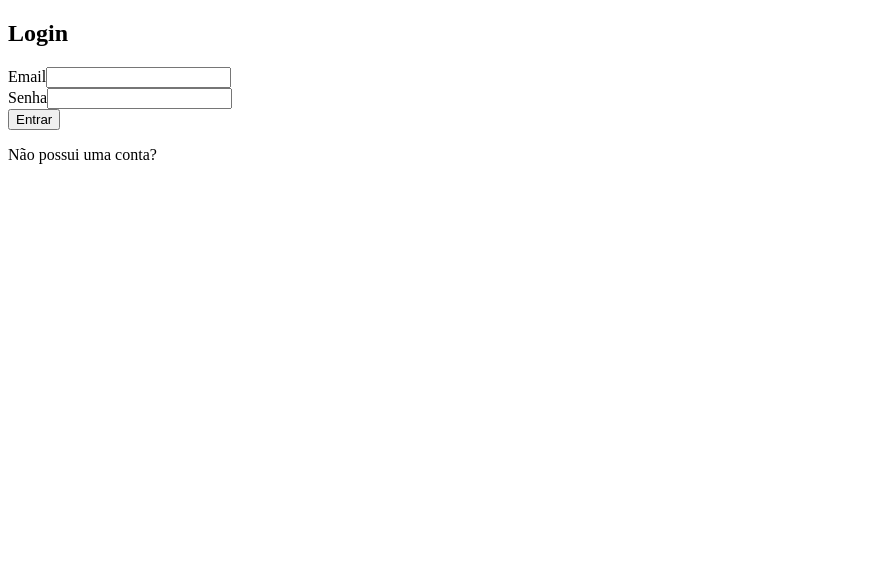
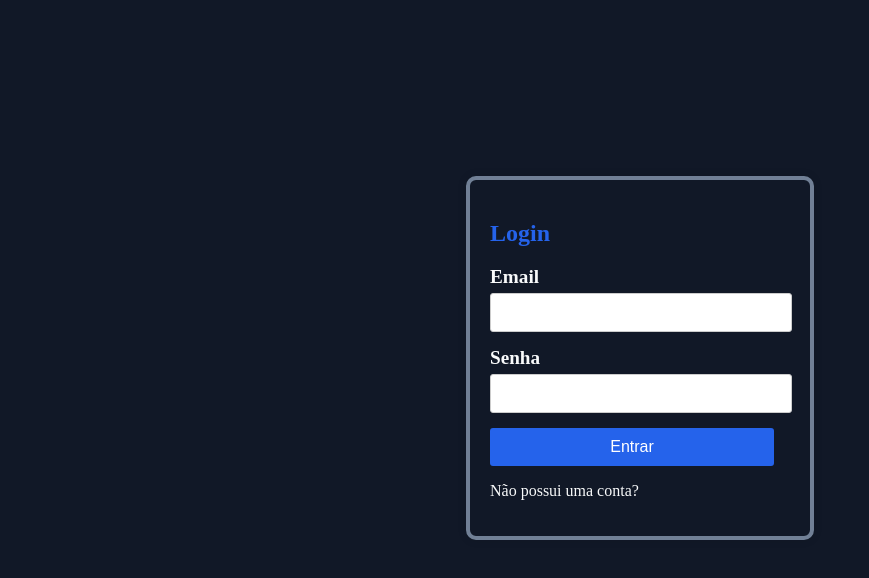
Before and after one commit to GabrielH89/blog_platform, a React (Vite) app in the folder frontend/: page / in a window 1280 px wide. Shown: the top 578 px of the page, without its empty margins (0-869 px from the left). Built offline with nearby package versions, Linux system fonts and the light colour scheme.

Commit message:
feat: add LoadingModal and its stylesheet. style: implement stylesheet to SIgnIn component

```diff
--- a/frontend/src/components/users/SignIn.tsx
+++ b/frontend/src/components/users/SignIn.tsx
@@ -1,16 +1,22 @@
 import axios, { AxiosError } from "axios";
 import { useState } from "react";
 import { Link, useNavigate } from "react-router-dom";
+import LoadingModal from "../../utils/LoadingModal";
+import '../../styles/users/SignIn.css';
 
 function SignIn() {
   const [login, setLogin] = useState("");
   const [password, setPassword] = useState("");
   const [errorMessage, setErrorMessage] = useState("");
+  const [isLoading, setIsLoading] = useState(false);
   const navigate = useNavigate();
   const API_URL = import.meta.env.VITE_API_URL;
 
   const handleLogin = async (e: React.FormEvent) => {
     e.preventDefault();
+
+    setIsLoading(true);
+    setErrorMessage("");
 
     if(!login.trim() || !password.trim()) {
       setErrorMessage("Preencha todos os campos");
@@ -25,23 +31,27 @@ function SignIn() {
       navigate("/home");
     }catch(error) {
       const axiosError = error as AxiosError;
-      if(axiosError.response?.status === 409 || axiosError.response?.status === 404) {
+      if(axiosError.response?.status === 401 || axiosError.response?.status === 404) {
         setErrorMessage("Email ou senha inválidos");
+        setIsLoading(false);
       }else{
         setErrorMessage("Erro ao tentar login, tente novamente mais tarde");
       }
       setTimeout(() => setErrorMessage(""), 3000);
+    }finally {
+       setIsLoading(false);
     }
   }
 
   return (
     <div className="signInContainer">
+      {isLoading && <LoadingModal/>}
       <form className="signInForm" onSubmit={handleLogin}>
         {errorMessage && <div className="error-message">{errorMessage}</div>}
         <h2>Login</h2>
         <div className="formGroup">
           <label>Email</label>
-          <input type="login" value={login} onChange={(e) => setLogin(e.target.value)} required></input>
+          <input type="email" value={login} onChange={(e) => setLogin(e.target.value)} required></input>
         </div>
 
          <div className="formGroup">
--- /dev/null
+++ b/frontend/src/styles/users/SignIn.css
@@ -0,0 +1,77 @@
+body {
+    background: #111827;
+    color: #F9FAFB;
+}
+
+.signInContainer {
+    display: flex;
+    justify-content: center;
+    align-items: center;
+    height: 100vh;
+  }
+
+.signInForm {
+  width: 300px;
+  padding: 20px;
+  background-color: transparent;
+  border-radius: 10px 10px 10px;
+  box-shadow: 0 0 10px rgba(0, 0, 0, 0.1);
+  margin-bottom: 100px;
+  border: 4px solid #718096;
+}
+
+.signInForm h2 {
+    color: #2563EB;
+}
+
+.formGroup {
+  margin-bottom: 15px;
+}
+
+label {
+  display: block;
+  margin-bottom: 5px;
+  font-size: 1.2rem;
+  font-weight: bold;
+}
+
+input[type='email'],
+input[type='password'] {
+    width: calc(100% - 16px); /* Leva em consideração o padding (8px) do elemento */
+    padding: 8px;
+    border: 1px solid #ccc;
+    border-radius: 3px;
+    font-size: 1.1rem;
+}
+
+.login-btn {
+  display: flex;
+  justify-content: center;
+}
+
+button {
+  width: calc(100% - 16px); /* Leva em consideração o padding (8px) do elemento */
+  padding: 10px;
+  background-color: #2563EB;
+  color: #fff;
+  border: none;
+  border-radius: 3px;
+  cursor: pointer;
+  font-size: 1rem;
+}
+
+button:hover {
+  background-color: darkblue;
+}
+
+.error-message {
+    color: white;
+    font-size: 1.3rem;
+}
+
+/* Estilo responsivo para telas menores */
+@media screen and (max-width: 600px) {
+    .signInForm {
+        width: 90%;
+    }
+}
--- /dev/null
+++ b/frontend/src/styles/utils/LoadingModal.css
@@ -0,0 +1,47 @@
+/* Overlay que cobre a tela */
+.loading-modal-overlay {
+    position: fixed;
+    top: 0;
+    left: 0;
+    width: 100%;
+    height: 100%;
+    background-color: rgba(0, 0, 0, 0.5);
+    display: flex;
+    justify-content: center;
+    align-items: center;
+    z-index: 9999;
+  }
+
+  /* Container do conteúdo do modal */
+  .loading-modal-content {
+    background-color: white;
+    padding: 20px;
+    border-radius: 10px;
+    display: flex;
+    align-items: center;
+    justify-content: center;
+    flex-direction: column;
+  }
+
+  /* Estilo do spinner de carregamento */
+  .loading-spinner {
+    border: 4px solid #f3f3f3;
+    border-top: 4px solid #3498db;
+    border-radius: 50%;
+    width: 50px;
+    height: 50px;
+    animation: spin 1s linear infinite;
+  }
+
+  /* Animação do spinner */
+  @keyframes spin {
+    0% { transform: rotate(0deg); }
+    100% { transform: rotate(360deg); }
+  }
+
+  /* Estilo do texto de carregamento */
+  .loading-modal-content p {
+    margin-top: 10px;
+    font-size: 16px;
+    color: #333;
+  }
--- /dev/null
+++ b/frontend/src/utils/LoadingModal.tsx
@@ -0,0 +1,14 @@
+import '../styles/utils/LoadingModal.css';
+
+const LoadingModal = () => {
+  return (
+    <div className="loading-modal-overlay">
+      <div className="loading-modal-content">
+        <div className="loading-spinner"></div>
+        <p>Carregando...</p>
+      </div>
+    </div>
+  );
+}
+
+export default LoadingModal;
```
